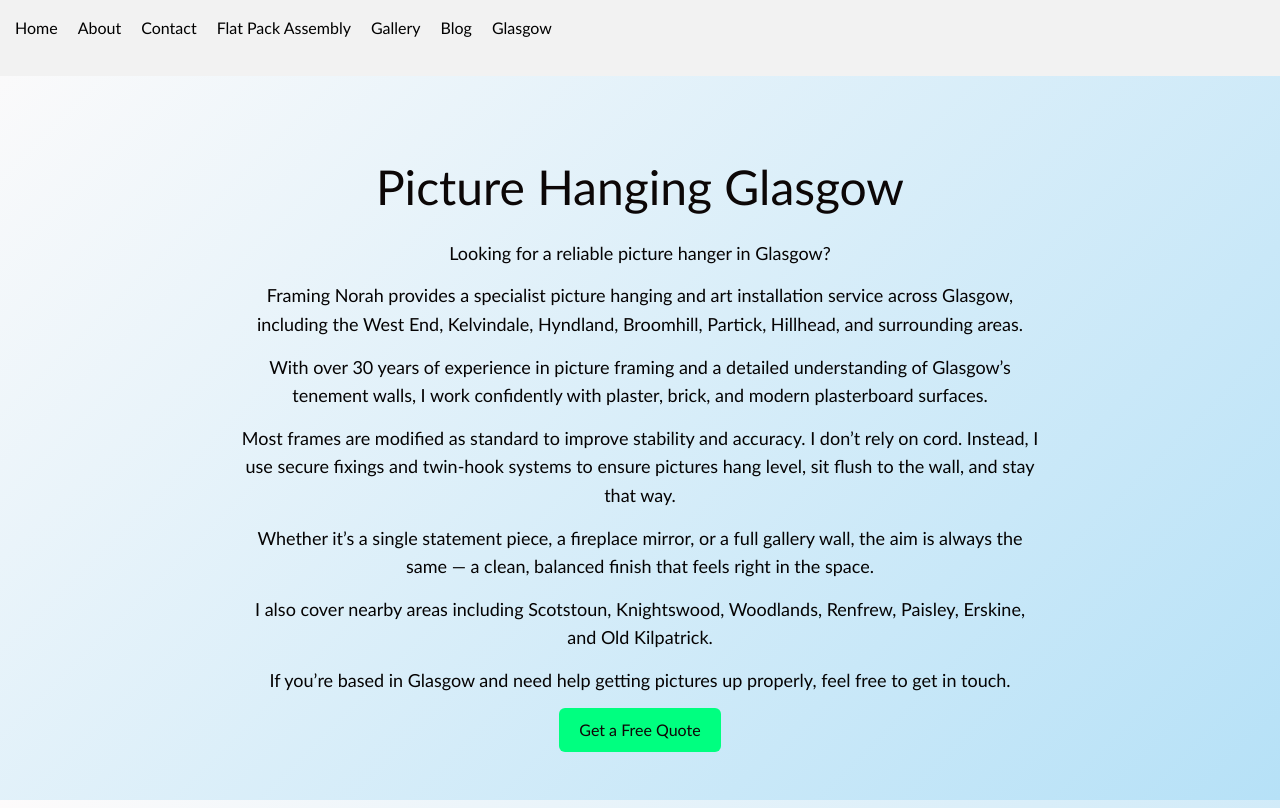
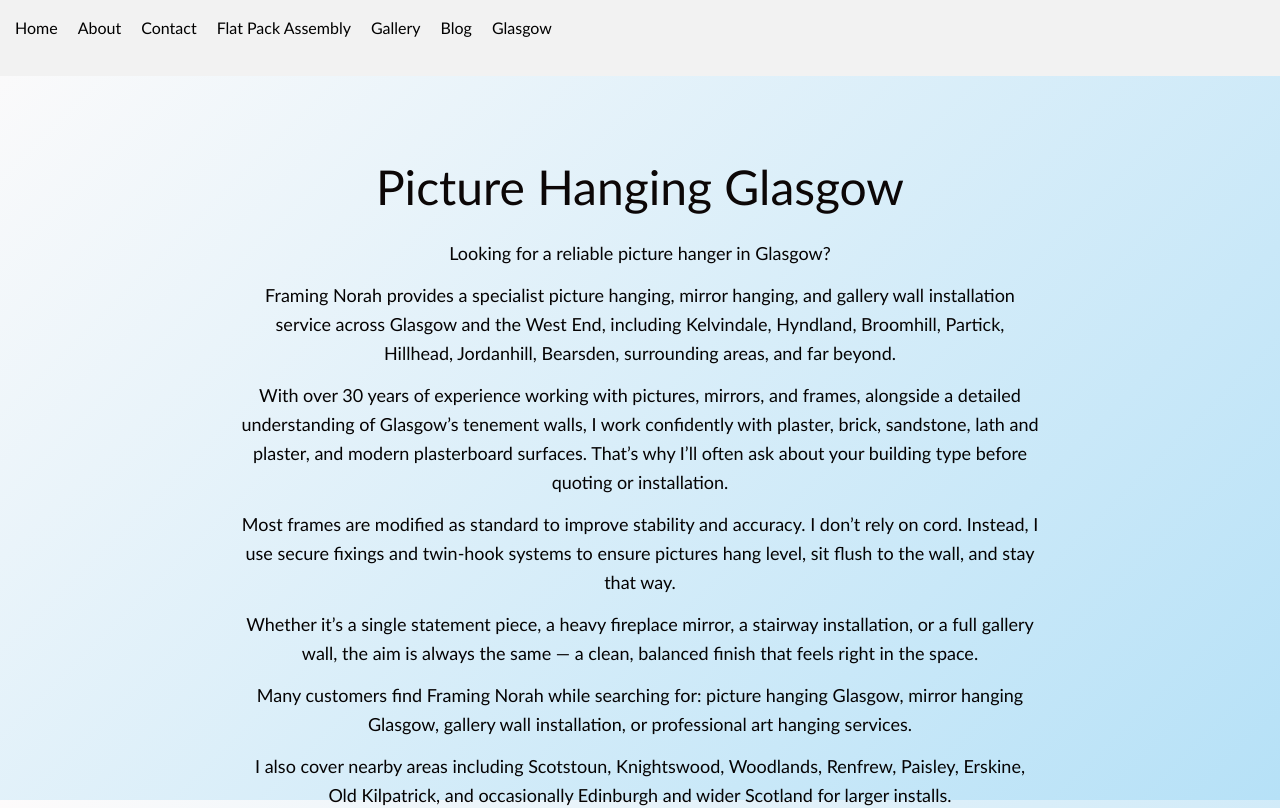
Before and after one commit to Speirsy/framing_norah, a React (Create React App) app: page /picture-hanging-glasgow in a window 1280 px wide. Shown: the top 808 px of the page. Built offline with nearby package versions, Linux system fonts and the light colour scheme; no server answers.

Commit message:
seo wording changes

```diff
--- a/src/components/Glasgow.js
+++ b/src/components/Glasgow.js
@@ -1,20 +1,10 @@
 import React from 'react';
 import { Link } from 'react-router-dom';
-// import { GoogleMap, LoadScript, Marker } from '@react-google-maps/api';
-
-const containerStyle = {
-  width: '100%',
-  height: '400px',
-};
-
-const center = {
-  lat: 55.884916163844096,
-  lng: -4.363090646063317,
-};
 
 const Glasgow = () => {
   return (
     <div className="centered">
+
       <h1>Picture Hanging Glasgow</h1>
 
       <p>
@@ -22,16 +12,19 @@
       </p>
 
       <p>
-        Framing Norah provides a specialist picture hanging and art installation
-        service across Glasgow, including the West End, Kelvindale, Hyndland,
-        Broomhill, Partick, Hillhead, and surrounding areas.
+        Framing Norah provides a specialist picture hanging, mirror hanging,
+        and gallery wall installation service across Glasgow and the West End,
+        including Kelvindale, Hyndland, Broomhill, Partick, Hillhead,
+        Jordanhill, Bearsden, surrounding areas, and far beyond.
       </p>
 
-      <p>
-        With over 30 years of experience in picture framing and a detailed
-        understanding of Glasgow’s tenement walls, I work confidently with
-        plaster, brick, and modern plasterboard surfaces.
-      </p>
+    <p>
+        With over 30 years of experience working with pictures, mirrors, and frames,
+        alongside a detailed understanding of Glasgow’s tenement walls,
+        I work confidently with plaster, brick, sandstone, lath and plaster,
+        and modern plasterboard surfaces.
+        That’s why I’ll often ask about your building type before quoting or installation.
+    </p>
 
       <p>
         Most frames are modified as standard to improve stability and accuracy.
@@ -40,14 +33,21 @@
       </p>
 
       <p>
-        Whether it’s a single statement piece, a fireplace mirror, or a full
-        gallery wall, the aim is always the same — a clean, balanced finish that
-        feels right in the space.
+        Whether it’s a single statement piece, a heavy fireplace mirror,
+        a stairway installation, or a full gallery wall, the aim is always
+        the same — a clean, balanced finish that feels right in the space.
       </p>
 
       <p>
-        I also cover nearby areas including Scotstoun, Knightswood, Woodlands,
-        Renfrew, Paisley, Erskine, and Old Kilpatrick.
+        Many customers find Framing Norah while searching for:
+        picture hanging Glasgow, mirror hanging Glasgow,
+        gallery wall installation, or professional art hanging services.
+      </p>
+
+      <p>
+        I also cover nearby areas including Scotstoun, Knightswood,
+        Woodlands, Renfrew, Paisley, Erskine, Old Kilpatrick,
+        and occasionally Edinburgh and wider Scotland for larger installs.
       </p>
 
       <p>
@@ -60,9 +60,9 @@
       </Link>
 
       <p style={{ marginTop: '2rem' }}>
-        Want to know more about how I work? <Link to="/about">Read more about Framing Norah</Link>.
+        Want to know more about how I work?
+        <Link to="/about"> Read more about Framing Norah</Link>.
       </p>
-
 
     </div>
   );
```
